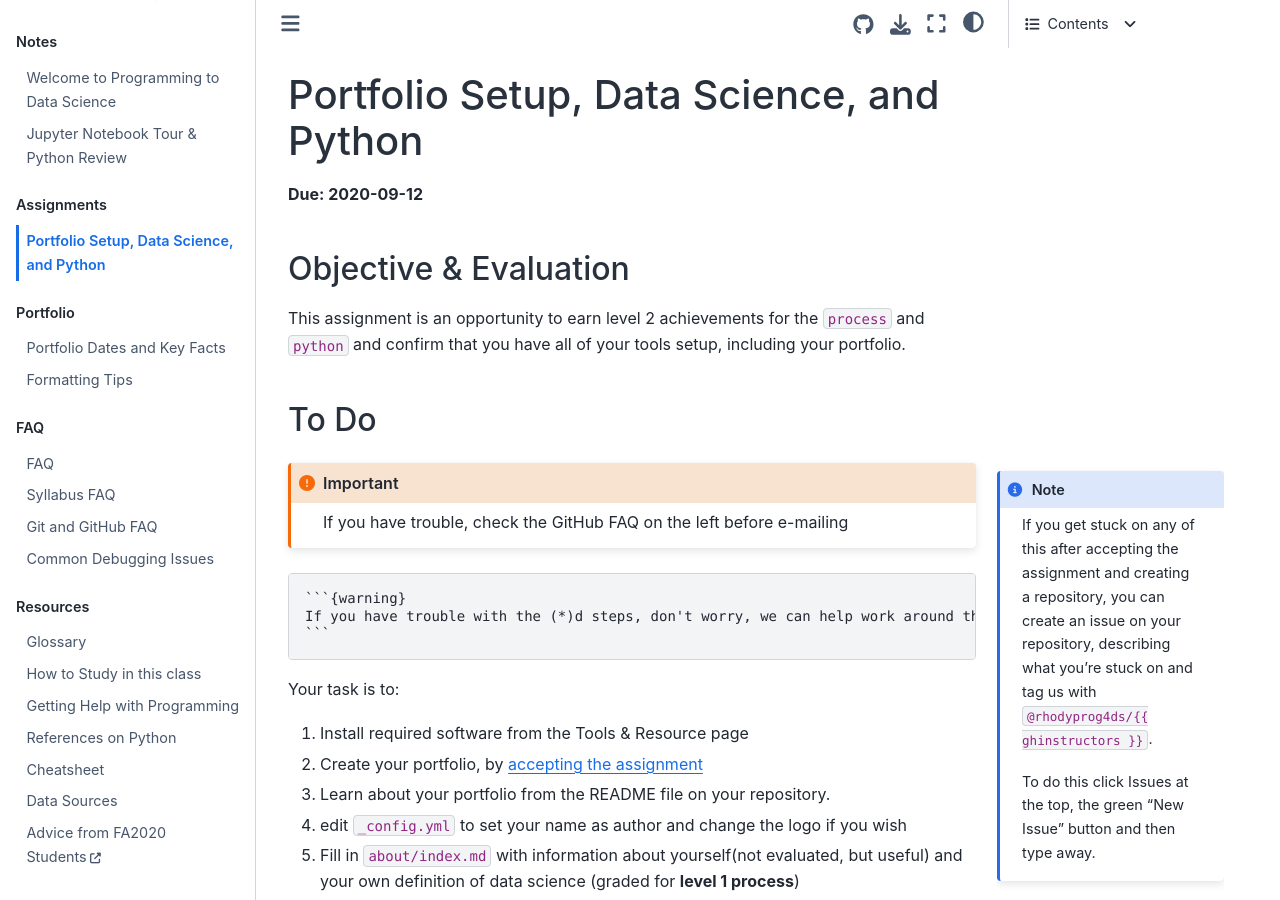
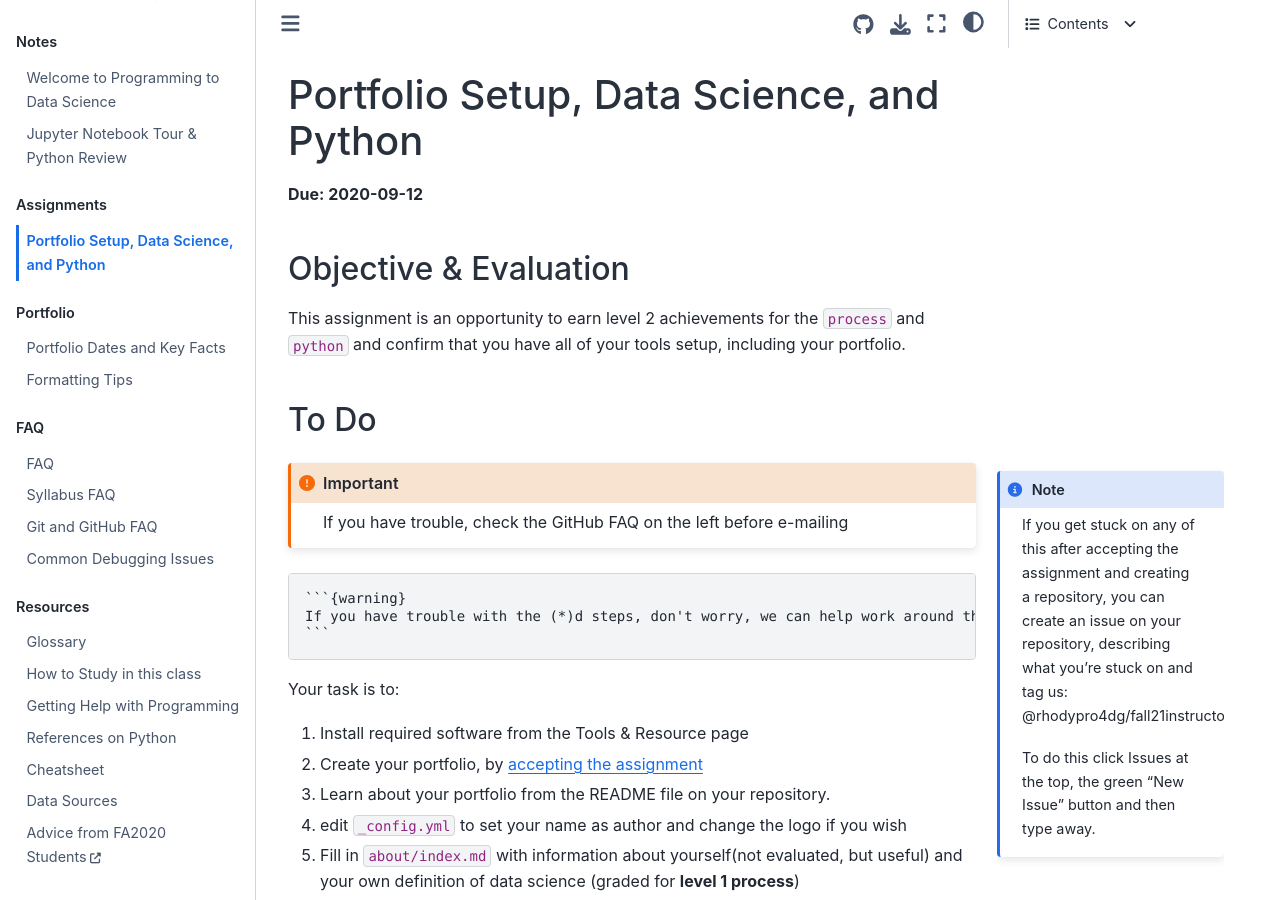
Before and after one commit to rhodyprog4ds/BrownFall21, a Jupyter Book: the page built from assignments/01-python-syllabus.md, in a window 1280 px wide and 900 px high. Built offline with Jupyter Book 1.0.4 settings and Sphinx 7.4.7 and the Sphinx Book theme 1.1.4, drawn with Linux system fonts in a browser that asks for light colours; pages that are not in the unit, such as notebooks, are missing from menus; some of the changed text lies outside the part shown.

Commit message:
fix tagging via variable

`````diff
--- a/assignments/01-python-syllabus.md
+++ b/assignments/01-python-syllabus.md
@@ -16,7 +16,7 @@ This assignment is an opportunity to earn level 2 achievements for the `process`
 
 ````{margin}
 ```{note}
-If you get stuck on any of this after accepting the assignment and creating a repository, you can create an issue on your repository, describing what you're stuck on and tag us with `@rhodyprog4ds/{{ ghinstructors }}`.
+If you get stuck on any of this after accepting the assignment and creating a repository, you can create an issue on your repository, describing what you're stuck on and tag us: @rhodypro4dg/{{ ghinstructors }}
 
 To do this click Issues at the top, the green "New Issue" button and then type away.
 ```
@@ -107,7 +107,7 @@ commit and push the changes.
 
 In your browser, view the `gh-pages` branch to see your compiled submission, as `portfolio.pdf` or by viewing your website.
 
-There will be a pull request on your repository that is made by GitHub classroom, [request a review](https://docs.github.com/en/github/collaborating-with-issues-and-pull-requests/requesting-a-pull-request-review) from `@brownsarahm`.
+There will be a pull request on your repository that is made by GitHub classroom, [request a review](https://docs.github.com/en/github/collaborating-with-issues-and-pull-requests/requesting-a-pull-request-review) from @rhodypro4dg/{{ ghinstructors }}.
 
 <!-- ## Solutions
 
`````
